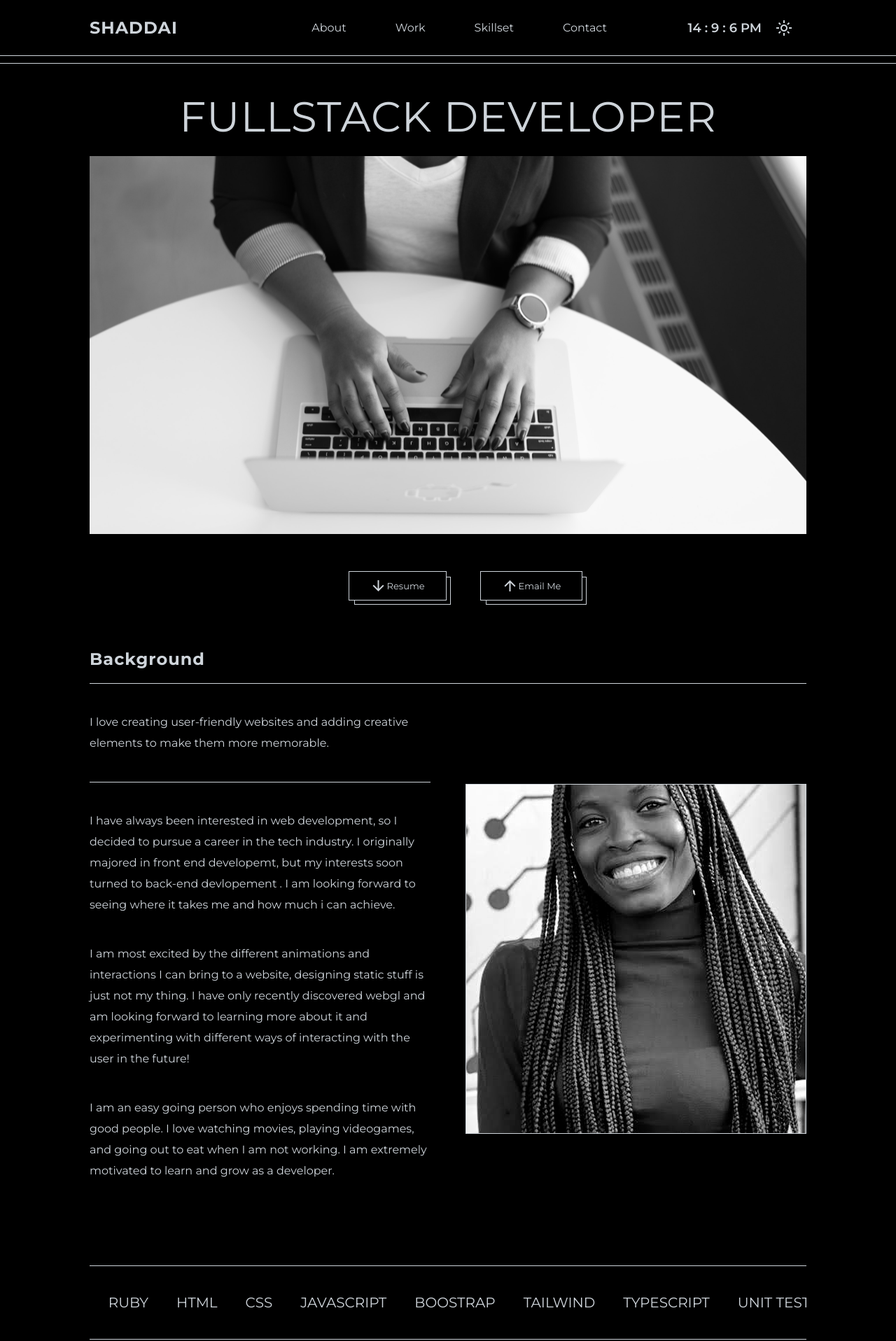
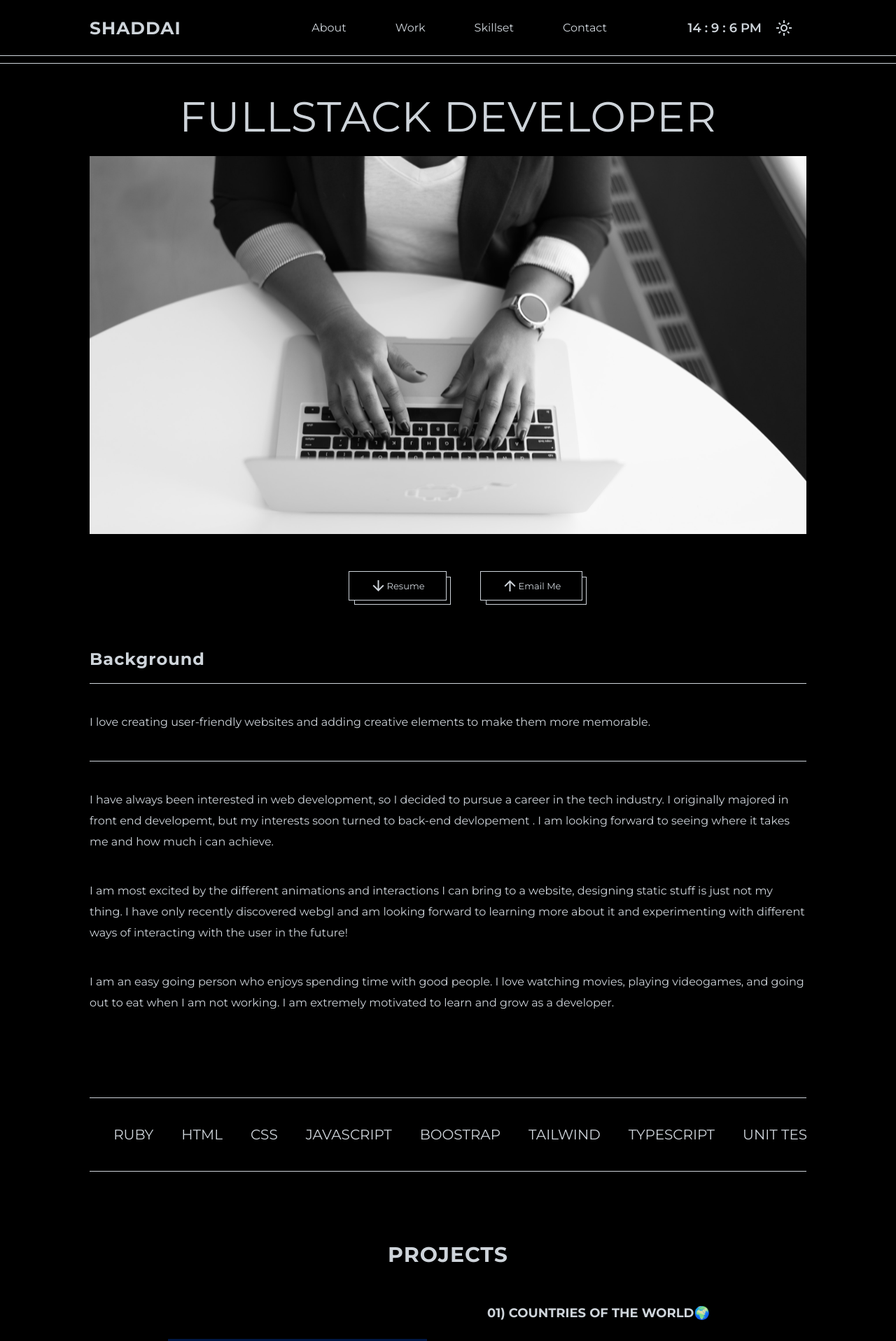
Before and after one commit to Linushaddai99/New-portfolio, a React (Vite) app: page / in a window 1280 px wide. Shown: the top 1916 px of the page at 70% size. Built offline with nearby package versions, Linux system fonts and the light colour scheme.

Commit message:
Update files

```diff
--- a/src/stylesheets/home.css
+++ b/src/stylesheets/home.css
@@ -5,8 +5,8 @@
 }
 
 .display-photo h1 {
-    font-size: 30px;
-    font-weight: 500;
+    font-size: 27px;
+    font-weight: 600;
     letter-spacing: 1px;
     margin-bottom: 20px;
 }
@@ -62,11 +62,7 @@
 }
 
 .img-div {
-    margin-left: 0;
-    /* border: 1px solid var(--font-color); */
-    text-align: center;
-    align-self: center;
-    height: auto;
+   display: none;
 }
 
 .img-div img {
--- a/src/stylesheets/navbar.css
+++ b/src/stylesheets/navbar.css
@@ -26,6 +26,7 @@
 
 .nav h2 {
     letter-spacing: 1px;
+    font-size: 18px;
 }
 
 .nav li {
@@ -103,6 +104,11 @@
         padding: 20px 10%;
     }
 
+    .nav h2 {
+      letter-spacing: 1px;
+      font-size: 25px;
+  }
+
     .navigation {
         display: flex;
         width: 70%;
```
Also changed, not shown: src/assets/my-photo.png (added).
